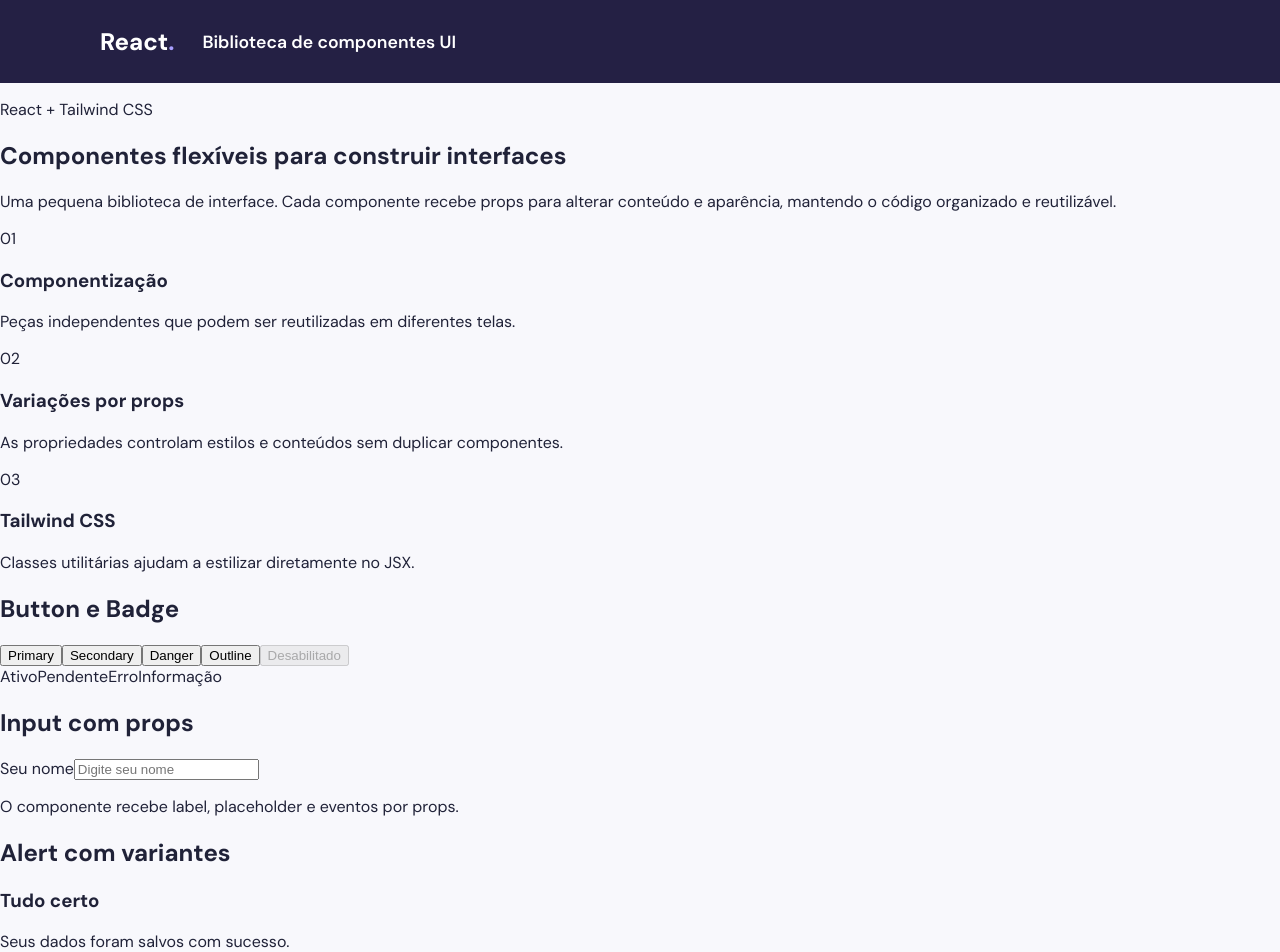
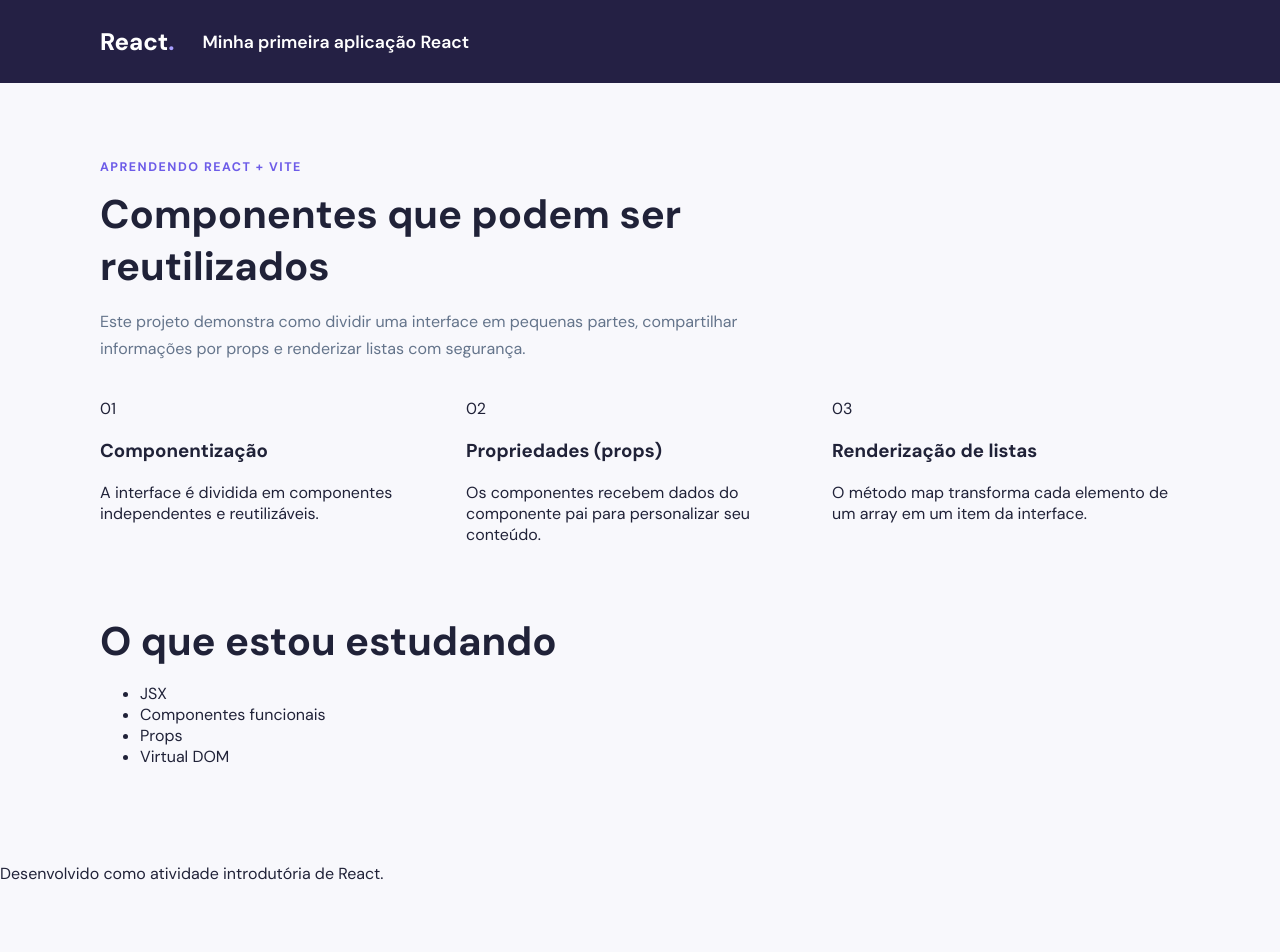
Before and after one commit to jpSantos06/Primeiro-App, a React (Vite) app: page / in a window 1280 px wide. Shown: the top 952 px of the page. After the commit the page ends 900 px from the top, so only its background shows below. Built offline with nearby package versions, Linux system fonts and the light colour scheme; the HTML template or start-up script is replaced by a standard one.

Commit message:
Restaura versão original da primeira atividade: src/App.jsx

```diff
--- a/src/App.jsx
+++ b/src/App.jsx
@@ -2,72 +2,48 @@ import Header from './components/Header'
 import Footer from './components/Footer'
 import Card from './components/Card'
 import Lista from './components/Lista'
-import Button from './components/Button'
-import Badge from './components/Badge'
-import Input from './components/Input'
-import Alert from './components/Alert'
-import { useState } from 'react'
+import './App.css'
 
-const tecnologias = ['Tailwind CSS', 'Componentes reutilizáveis', 'Props', 'React']
+const tecnologias = ['JSX', 'Componentes funcionais', 'Props', 'Virtual DOM']
 
 export default function App() {
-  const [nome, setNome] = useState('')
-
   return (
     <>
-      <Header titulo="Biblioteca de componentes UI" />
-      <main className="mx-auto max-w-6xl px-5 py-12 sm:py-16">
-        <section className="mb-10 max-w-2xl">
-          <p className="mb-3 text-xs font-bold uppercase tracking-[0.2em] text-violet-600">React + Tailwind CSS</p>
-          <h2 className="mb-4 text-3xl font-extrabold tracking-tight text-slate-900 sm:text-4xl">Componentes flexíveis para construir interfaces</h2>
-          <p className="leading-7 text-slate-600">Uma pequena biblioteca de interface. Cada componente recebe props para alterar conteúdo e aparência, mantendo o código organizado e reutilizável.</p>
+      <Header titulo="Minha primeira aplicação React" />
+      <main className="container">
+        <section className="intro">
+          <p className="eyebrow">Aprendendo React + Vite</p>
+          <h2>Componentes que podem ser reutilizados</h2>
+          <p>
+            Este projeto demonstra como dividir uma interface em pequenas partes,
+            compartilhar informações por props e renderizar listas com segurança.
+          </p>
         </section>
 
-        <section className="mb-12 grid gap-5 md:grid-cols-3" aria-label="Exemplos de cards">
-          <Card titulo="Componentização" descricao="Peças independentes que podem ser reutilizadas em diferentes telas." numero="01" />
-          <Card titulo="Variações por props" descricao="As propriedades controlam estilos e conteúdos sem duplicar componentes." numero="02" />
-          <Card titulo="Tailwind CSS" descricao="Classes utilitárias ajudam a estilizar diretamente no JSX." numero="03" />
+        <section className="cards" aria-label="Conceitos do React">
+          <Card
+            titulo="Componentização"
+            descricao="A interface é dividida em componentes independentes e reutilizáveis."
+            numero="01"
+          />
+          <Card
+            titulo="Propriedades (props)"
+            descricao="Os componentes recebem dados do componente pai para personalizar seu conteúdo."
+            numero="02"
+          />
+          <Card
+            titulo="Renderização de listas"
+            descricao="O método map transforma cada elemento de um array em um item da interface."
+            numero="03"
+          />
         </section>
 
-        <section className="mb-12 rounded-2xl border border-slate-200 bg-white p-6 shadow-sm">
-          <h2 className="mb-5 text-xl font-bold text-slate-900">Button e Badge</h2>
-          <div className="mb-6 flex flex-wrap items-center gap-3">
-            <Button variant="primary">Primary</Button>
-            <Button variant="secondary">Secondary</Button>
-            <Button variant="danger">Danger</Button>
-            <Button variant="outline">Outline</Button>
-            <Button variant="primary" disabled>Desabilitado</Button>
-          </div>
-          <div className="flex flex-wrap gap-2">
-            <Badge variant="success">Ativo</Badge>
-            <Badge variant="warning">Pendente</Badge>
-            <Badge variant="error">Erro</Badge>
-            <Badge variant="info">Informação</Badge>
-          </div>
-        </section>
-
-        <section className="mb-12 grid gap-8 rounded-2xl border border-slate-200 bg-white p-6 shadow-sm md:grid-cols-2">
-          <div>
-            <h2 className="mb-5 text-xl font-bold text-slate-900">Input com props</h2>
-            <Input label="Seu nome" placeholder="Digite seu nome" value={nome} onChange={(event) => setNome(event.target.value)} helperText="O componente recebe label, placeholder e eventos por props." />
-            {nome && <p className="mt-3 text-sm text-slate-600">Olá, <strong>{nome}</strong>!</p>}
-          </div>
-          <div>
-            <h2 className="mb-5 text-xl font-bold text-slate-900">Alert com variantes</h2>
-            <div className="space-y-3">
-              <Alert variant="success" title="Tudo certo">Seus dados foram salvos com sucesso.</Alert>
-              <Alert variant="warning" title="Atenção">Confira as informações antes de continuar.</Alert>
-              <Alert variant="error" title="Ocorreu um erro">Não foi possível concluir a operação.</Alert>
-            </div>
-          </div>
-        </section>
-
-        <section className="rounded-2xl border border-slate-200 bg-white p-6 shadow-sm">
-          <h2 className="mb-4 text-xl font-bold text-slate-900">Tecnologias utilizadas</h2>
+        <section className="lista-section">
+          <h2>O que estou estudando</h2>
           <Lista itens={tecnologias} />
         </section>
       </main>
-      <Footer texto="Biblioteca UI desenvolvida como atividade prática de React e Tailwind CSS." />
+      <Footer texto="Desenvolvido como atividade introdutória de React." />
     </>
   )
 }
```
